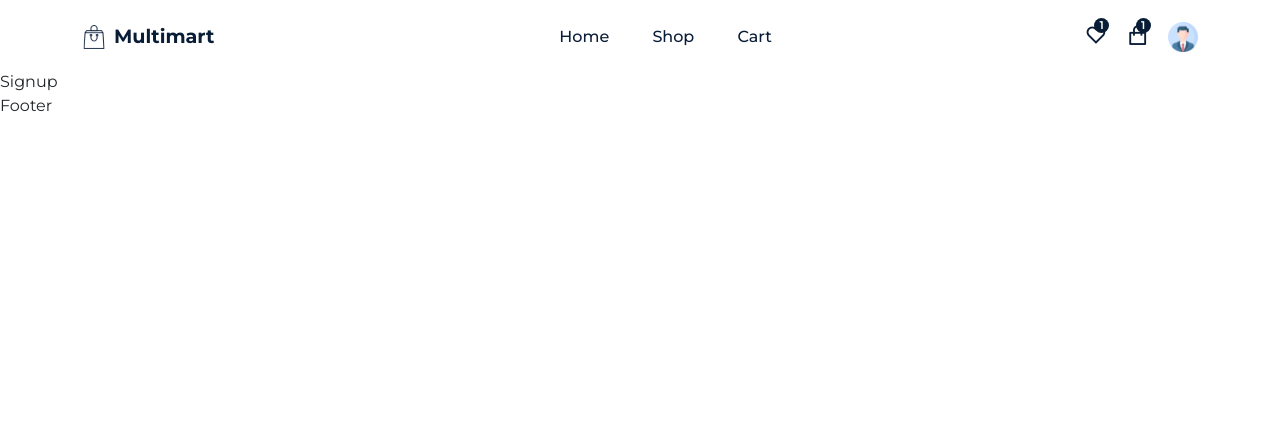
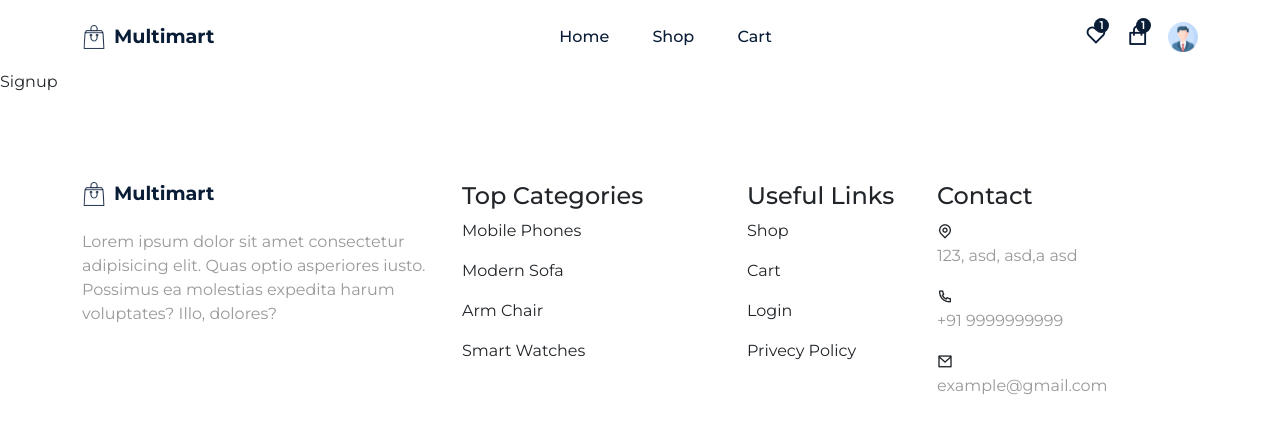
Before and after one commit to pritam-mazumder/TechHub_React_Ecommerce, a React (Create React App) app: page /signup in a window 1280 px wide. Shown: the top 434 px of the page. Built offline with nearby package versions, Linux system fonts and the light colour scheme.

Commit message:
18-03-2023: Countdown, New Arrivals, Popular in Category, Footer added

```diff
--- a/src/components/Footer/Footer.jsx
+++ b/src/components/Footer/Footer.jsx
@@ -1,7 +1,98 @@
-import React from 'react';
+import React from "react";
+import "./footer.css";
+import logo from "../../assets/images/eco-logo.png";
+import { Container, Row, Col, ListGroup, ListGroupItem } from "reactstrap";
+import { Link } from "react-router-dom";
 
 const Footer = () => {
-  return <div>Footer</div>
+  return (
+    <footer className="footer">
+      <p><ul><li>&nbsp;</li><li>&nbsp;</li><li>&nbsp;</li></ul></p>
+      <Container>
+        <Row>
+          <Col lg="4">
+            <div className="logo">
+              <img src={logo} alt="logo" />
+              <div>
+                <h1>Multimart</h1>
+              </div>
+            </div>
+            <p className="footer__text mt-4">
+                Lorem ipsum dolor sit amet consectetur adipisicing elit. Quas optio asperiores iusto. Possimus ea molestias expedita harum voluptates? Illo, dolores?
+              </p>
+          </Col>
+
+          <Col lg="3">
+            <div className="footer__quick-links">
+              <h4 className="quick__links-title">Top Categories</h4>
+              <ListGroup>
+                <ListGroupItem className="ps-0 border-0">
+                  <Link to='#'>Mobile Phones</Link>
+                </ListGroupItem>
+
+                <ListGroupItem className="ps-0 border-0">
+                  <Link to='#'>Modern Sofa</Link>
+                </ListGroupItem>
+
+                <ListGroupItem className="ps-0 border-0">
+                  <Link to='#'>Arm Chair</Link>
+                </ListGroupItem>
+
+                <ListGroupItem className="ps-0 border-0">
+                  <Link to='#'>Smart Watches</Link>
+                </ListGroupItem>
+              </ListGroup>
+            </div>
+          </Col>
+
+          <Col lg="2">
+            <div className="footer__quick-links">
+              <h4 className="quick__links-title">Useful Links</h4>
+              <ListGroup>
+                <ListGroupItem className="ps-0 border-0">
+                  <Link to='/shop'>Shop</Link>
+                </ListGroupItem>
+
+                <ListGroupItem className="ps-0 border-0">
+                  <Link to='/cart'>Cart</Link>
+                </ListGroupItem>
+
+                <ListGroupItem className="ps-0 border-0">
+                  <Link to='/login'>Login</Link>
+                </ListGroupItem>
+
+                <ListGroupItem className="ps-0 border-0">
+                  <Link to='#'>Privecy Policy</Link>
+                </ListGroupItem>
+              </ListGroup>
+            </div>
+          </Col>
+
+          <Col lg="3">
+            <div className="footer__quick-links">
+              <h4 className="quick__links-title">Contact</h4>
+              <ListGroup>
+                <ListGroupItem className="ps-0 border-0">
+                  <span><i class="ri-map-pin-line"></i></span>
+                  <p>123, asd, asd,a asd</p>
+                </ListGroupItem>
+
+                <ListGroupItem className="ps-0 border-0">
+                  <span><i class="ri-phone-line"></i></span>
+                  <p>+91 9999999999</p>
+                </ListGroupItem>
+
+                <ListGroupItem className="ps-0 border-0">
+                  <span><i class="ri-mail-line"></i></span>
+                  <p>example@gmail.com</p>
+                </ListGroupItem>
+              </ListGroup>
+            </div>
+          </Col>
+        </Row>
+      </Container>
+    </footer>
+  );
 };
 
 export default Footer;
--- a/src/components/Header/Header.jsx
+++ b/src/components/Header/Header.jsx
@@ -37,7 +37,6 @@ const Header = () => {
               <img src={logo} alt="logo" />
               <div>
                 <h1>Multimart</h1>
-                {/* <p>Since 1995</p> */}
               </div>
             </div>
 
--- /dev/null
+++ b/src/components/UI/Clock.jsx
@@ -0,0 +1,78 @@
+import React,{useState, useEffect} from "react";
+
+const Clock = () => {
+
+    const [days, setDays] = useState();
+    const [hours, setHours] = useState();
+    const [minutes, setMinutes] = useState();
+    const [seconds, setSeconds] = useState();
+
+    let interval;
+
+    const countDown = ()=>{
+
+        const destination = new Date('Mar 19, 2023').getTime()
+
+        interval = setInterval(()=>{
+
+            const now = new Date().getTime();
+            const different = destination - now
+            const days = Math.floor(different / (1000 * 60 * 60 * 24))
+
+            const hours = Math.floor(different % (1000 * 60 * 60 * 24) / (1000 * 60 * 60))
+
+            const minutes = Math.floor(different % (1000 * 60 * 60) / (1000 * 60))
+
+            const seconds = Math.floor(different % (1000 * 60) / 1000)
+
+            if (destination < 0) clearInterval(interval.current)
+            else{
+                setDays(days)
+                setHours(hours)
+                setMinutes(minutes)
+                setSeconds(seconds)
+            }
+        });
+    };
+
+    useEffect(()=>{
+        countDown()
+    })
+
+    return (
+        <div className="clock__wrapper d-flex align-items-center gap-3">
+        <div className="clock__data d-flex align-items-center gap-3">
+            <div className="text-center">
+                <h1 className="text-white fs-3 mb-2">{days}</h1>
+                <h2 className="text-white fs-6">Days</h2>
+            </div>
+            <span className="text-white fs-3">:</span>
+        </div>
+
+        <div className="clock__data d-flex align-items-center gap-3">
+            <div className="text-center">
+                <h1 className="text-white fs-3 mb-2">{hours}</h1>
+                <h2 className="text-white fs-6">Hours</h2>
+            </div>
+            <span className="text-white fs-3">:</span>
+        </div>
+
+        <div className="clock__data d-flex align-items-center gap-3">
+            <div className="text-center">
+                <h1 className="text-white fs-3 mb-2">{minutes}</h1>
+                <h2 className="text-white fs-6">Minutes</h2>
+            </div>
+            <span className="text-white fs-3">:</span>
+        </div>
+
+        <div className="clock__data d-flex align-items-center gap-3">
+            <div className="text-center">
+                <h1 className="text-white fs-3 mb-2">{seconds}</h1>
+                <h2 className="text-white fs-6">Seconds</h2>
+            </div>
+        </div>
+        </div>
+    );
+};
+
+export default Clock;
--- a/src/components/UI/ProductsCard.jsx
+++ b/src/components/UI/ProductsCard.jsx
@@ -7,7 +7,7 @@ import { Link } from "react-router-dom";
 
 const ProductsCard = ({item}) => {
   return (
-    <Col lg="3" md="4">
+    <Col lg="3" md="4" className="mb-2">
       <div className="product__item">
         <div className="product__img">
           <motion.img whileHover={{scale:0.9}} src={item.imgUrl} alt="" />
--- a/src/components/UI/ProductsList.jsx
+++ b/src/components/UI/ProductsList.jsx
@@ -4,7 +4,7 @@ const ProductsList = ({data}) => {
   return (
     <>
     {
-      data.map(item=>(
+      data?.map((item)=>(
         <ProductsCard item={item}/>
       ))}
     </>
--- a/src/pages/Home.jsx
+++ b/src/pages/Home.jsx
@@ -13,18 +13,47 @@ import heroImg from '../assets/images/hero-img.png';
 import Services from '../services/Services';
 import ProductsList from '../components/UI/ProductsList';
 
+import Clock from '../components/UI/Clock';
+
+import counterImg from '../assets/images/counter-timer-img.png';
+
 const Home = () => {
+  const [trendingProducts, setTrendingProducts] = useState([]);
+  const [bestSalesProducts, setBestSalesProducts] = useState([]);
+  const [mobileProducts, setMobileProducts] = useState([]);
+  const [wirelessProducts, setWirelessProducts] = useState([]);
+  const [popularProducts, setPopularProducts] = useState([]);
 
 
-  const [trendingProducts, setTrendingProducts] = useState([])
-  const year = new Date().getFullYear()
+  const year = new Date().getFullYear();
 
   useEffect(()=>{
-    const filteredProducts = products.filter(
+    const filteredTrendingProducts = products.filter(
       (item)=> item.category === 'chair'
     );
 
-    setTrendingProducts(filteredProducts);
+    const filteredBestSalesProducts = products.filter(
+      (item)=> item.category === 'sofa'
+    );
+
+    const filteredMobileProducts = products.filter(
+      (item)=> item.category === 'mobile'
+    );
+
+    const filteredWirelessProducts = products.filter(
+      (item)=> item.category === 'wireless'
+    );
+
+    const filteredPopularProducts = products.filter(
+      (item)=> item.category === 'watch'
+    );
+
+    setTrendingProducts(filteredTrendingProducts);
+    setBestSalesProducts(filteredBestSalesProducts);
+    setMobileProducts(filteredMobileProducts);
+    setWirelessProducts(filteredWirelessProducts)
+    setPopularProducts(filteredPopularProducts)
+
   }, []);
 
   return <Helmet title={"Home"}>
@@ -73,6 +102,62 @@ const Home = () => {
           <p><ul><li>&nbsp;</li><li>&nbsp;</li><li>&nbsp;</li><li>&nbsp;</li></ul></p>
             <h2 className="section__title">Best Sales</h2>
           </Col>
+
+          <ProductsList data={bestSalesProducts}/>
+        </Row>
+      </Container>
+    </section>
+
+    <p><ul><li>&nbsp;</li></ul></p>
+
+    <section className="timer__count">
+      <Container>
+        <Row>
+          <Col lg='6' md='6'>
+
+          <div className="clock__top-content">
+            <p><ul><li>&nbsp;</li></ul></p>
+            <h4 className='text-white fs-6 mb-2'>Limited Offers</h4>
+            <h3 className='text-white fs-5 mb-3'>Quality Armchair</h3>
+          </div>
+            <Clock />
+
+            <motion.button
+              whileTap={{scale: 1.2}}
+              className='buy__btn store__btn'
+            >
+              <Link to='/shop'>Visit Store</Link>
+            </motion.button>
+          </Col>
+
+          <Col lg='6' md='6' className='text-end'>
+            <img src={counterImg} alt="" />
+          </Col>
+        </Row>
+      </Container>
+    </section>
+
+    <section className="new__arrivals">
+      <Container>
+        <Row>
+          <Col lg="12" className="text-center mb-5">
+            <p><ul><li>&nbsp;</li><li>&nbsp;</li><li>&nbsp;</li><li>&nbsp;</li></ul></p>
+            <h2 className="section__title">New Arrivals</h2>
+          </Col>
+          <ProductsList data={mobileProducts}/>
+          <ProductsList data={wirelessProducts}/>
+        </Row>
+      </Container>
+    </section>
+
+    <section className="popular__category">
+    <Container>
+        <Row>
+          <Col lg="12" className="text-center mb-5">
+            <p><ul><li>&nbsp;</li><li>&nbsp;</li><li>&nbsp;</li><li>&nbsp;</li></ul></p>
+            <h2 className="section__title">Popular in Category</h2>
+          </Col>
+          <ProductsList data={popularProducts}/>
         </Row>
       </Container>
     </section>
--- a/src/styles/home.css
+++ b/src/styles/home.css
@@ -37,3 +37,24 @@
 .hero__content{
     padding-top: 45px;
 }
+
+.timer__count{
+    background: var(--primary-color);
+    height: 300px;
+}
+
+.timer__count img{
+    width: 70% !important;
+    height: 70% !important;
+    object-fit: contain;
+}
+
+.store__btn{
+    background: #fff;
+    color: var(--primary-color);
+    font-weight: 600;
+}
+
+.store__btn a:hover{
+    color: var(--primary-color);
+}
```
Also changed, not shown: src/components/Footer/footer.css (added).
